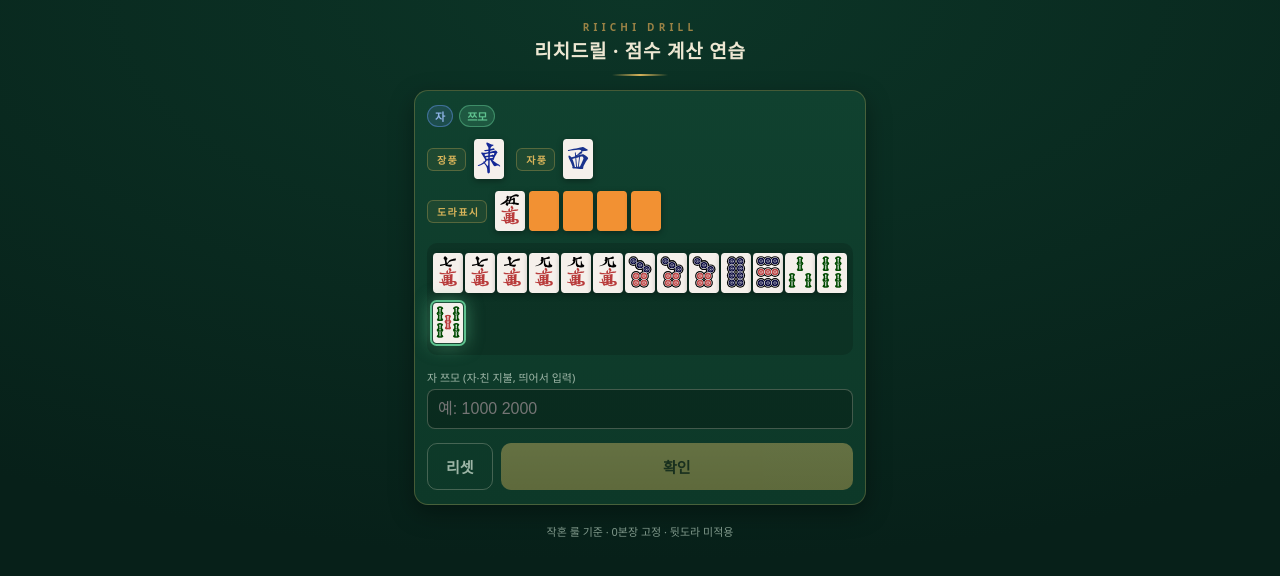
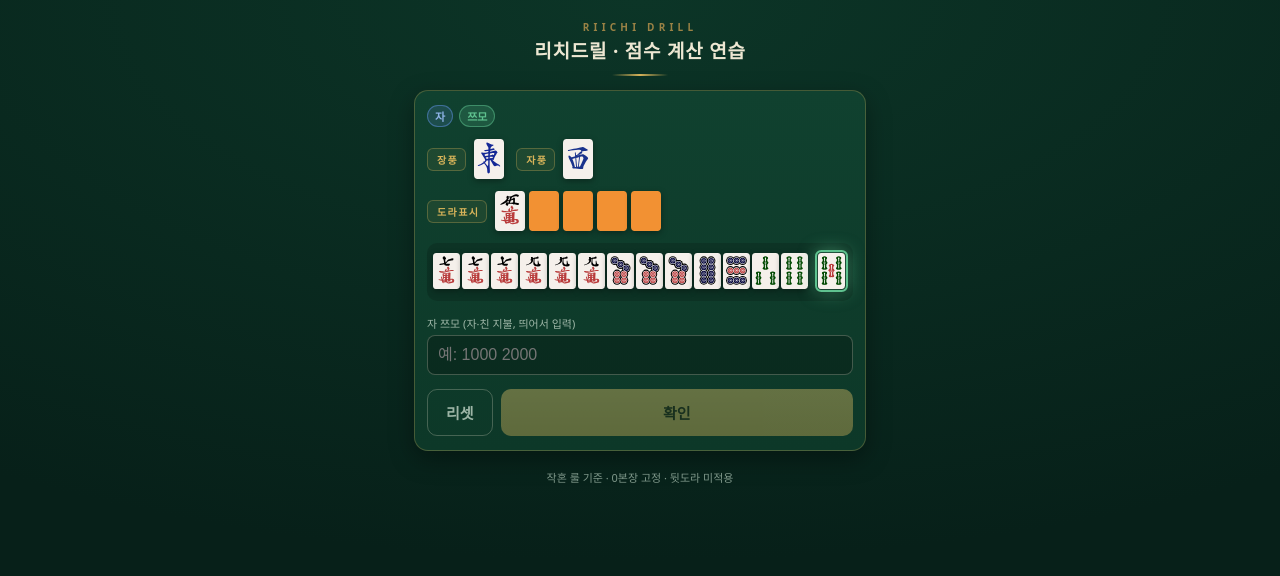
Before and after one commit to manbo-park/ronnya, a React (Vite) app: page / in a window 1280 px wide. Shown: the top 576 px of the page. Built offline with nearby package versions, Linux system fonts and the light colour scheme.

Commit message:
feat: 멘젠 손패는 오름패까지 한 줄로 표시
멘젠일 때 오름패가 다음 줄로 내려가는 일이 잦아,
후로가 없는 경우에 한해 패 폭을 14장이 들어가는
크기로 줄여 한 줄 배치를 보장한다.

```diff
--- a/src/features/ScoreTrainer.tsx
+++ b/src/features/ScoreTrainer.tsx
@@ -65,7 +65,11 @@ export function ScoreTrainer() {
                     )}
                 </div>
 
-                <div className={`hand-area ${tsumo ? 'win-tsumo' : 'win-ron'}`}>
+                <div
+                    className={`hand-area ${tsumo ? 'win-tsumo' : 'win-ron'} ${
+                        p.melds.length === 0 ? 'hand-menzen' : ''
+                    }`}
+                >
                     <div className="hand-tiles">
                         {p.hand.map((t, i) => (
                             <TileView key={i} tile={t} dora={isDora(t)} />
--- a/src/styles.css
+++ b/src/styles.css
@@ -260,6 +260,11 @@ body {
     gap: 2px;
 }
 
+/* 멘젠: 손패 13장 + 오름패가 한 줄에 들어가도록 패 폭 축소 */
+.hand-menzen {
+    --tile-w: clamp(15px, 5.2vw, 27px);
+}
+
 .meld-tiles {
     display: flex;
     align-items: flex-end;
```
